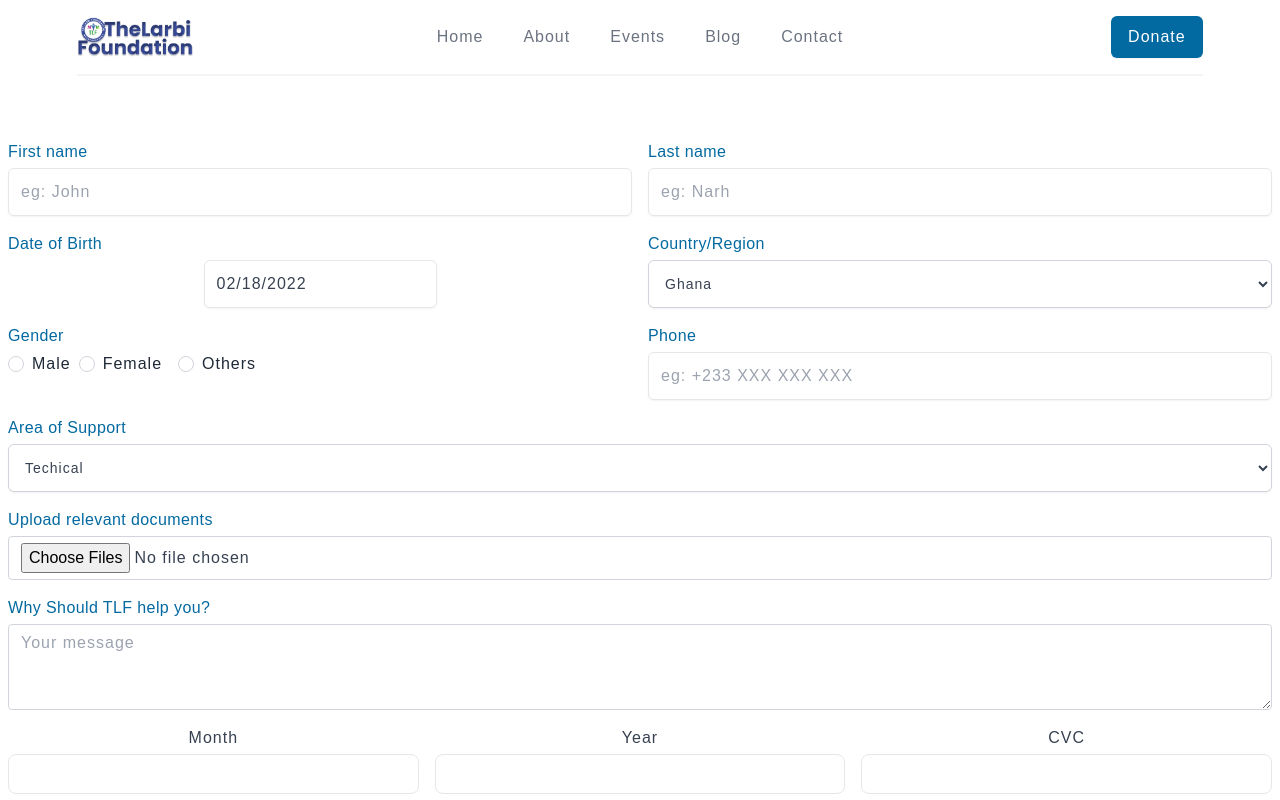
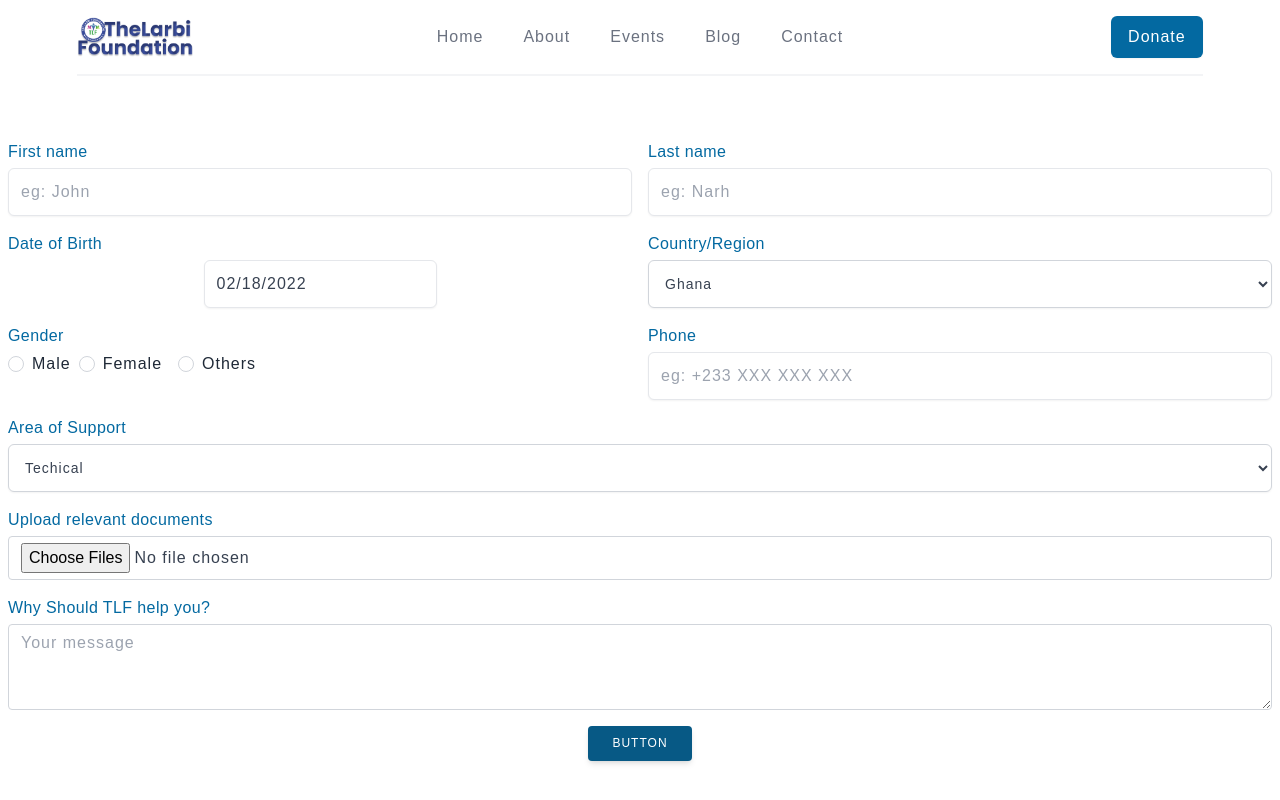
Before and after one commit to fettyrapcha/larbi-foundation, a React (Create React App) app: page /apply in a window 1280 px wide. Shown: the top 800 px of the page. Built offline with nearby package versions, Linux system fonts and the light colour scheme.

Commit message:
apply button

```diff
--- a/src/components/apply.js
+++ b/src/components/apply.js
@@ -116,22 +116,8 @@
                         placeholder="Your message"
                     ></textarea>
                 </div>
-
-
-
-                <div className="flex flex-wrap -mx-2 space-y-4 md:space-y-0">
-                    <div className="w-full px-2 md:w-1/3">
-                        <label className="block mb-1" for="formGridCode_month">Month</label>
-                        <input className="w-full h-10 px-3 text-base placeholder-gray-600 border rounded-lg focus:shadow-outline" type="text" id="formGridCode_month" />
-                    </div>
-                    <div className="w-full px-2 md:w-1/3">
-                        <label className="block mb-1" for="formGridCode_year">Year</label>
-                        <input className="w-full h-10 px-3 text-base placeholder-gray-600 border rounded-lg focus:shadow-outline" type="text" id="formGridCode_year" />
-                    </div>
-                    <div className="w-full px-2 md:w-1/3">
-                        <label className="block mb-1" for="formGridCode_cvc">CVC</label>
-                        <input className="w-full h-10 px-3 text-base placeholder-gray-600 border rounded-lg focus:shadow-outline" type="text" id="formGridCode_cvc" />
-                    </div>
+                <div class="flex space-x-2 justify-center">
+                    <button type="button" class="inline-block px-6 py-2.5 bg-sky-800 text-white font-medium text-xs leading-tight uppercase rounded shadow-md hover:bg-blue-700 hover:shadow-lg focus:bg-blue-700 focus:shadow-lg focus:outline-none focus:ring-0 active:bg-blue-800 active:shadow-lg transition duration-150 ease-in-out">Button</button>
                 </div>
             </form>
         </div>
```
